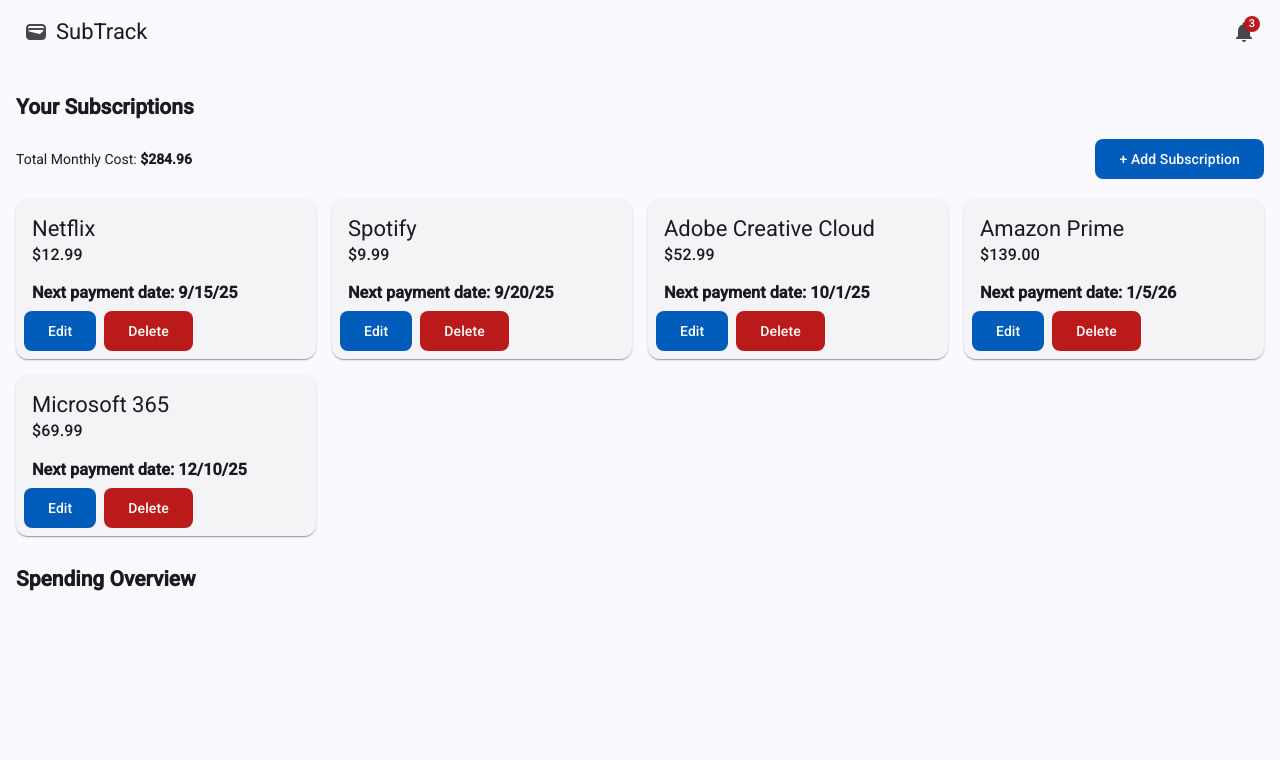
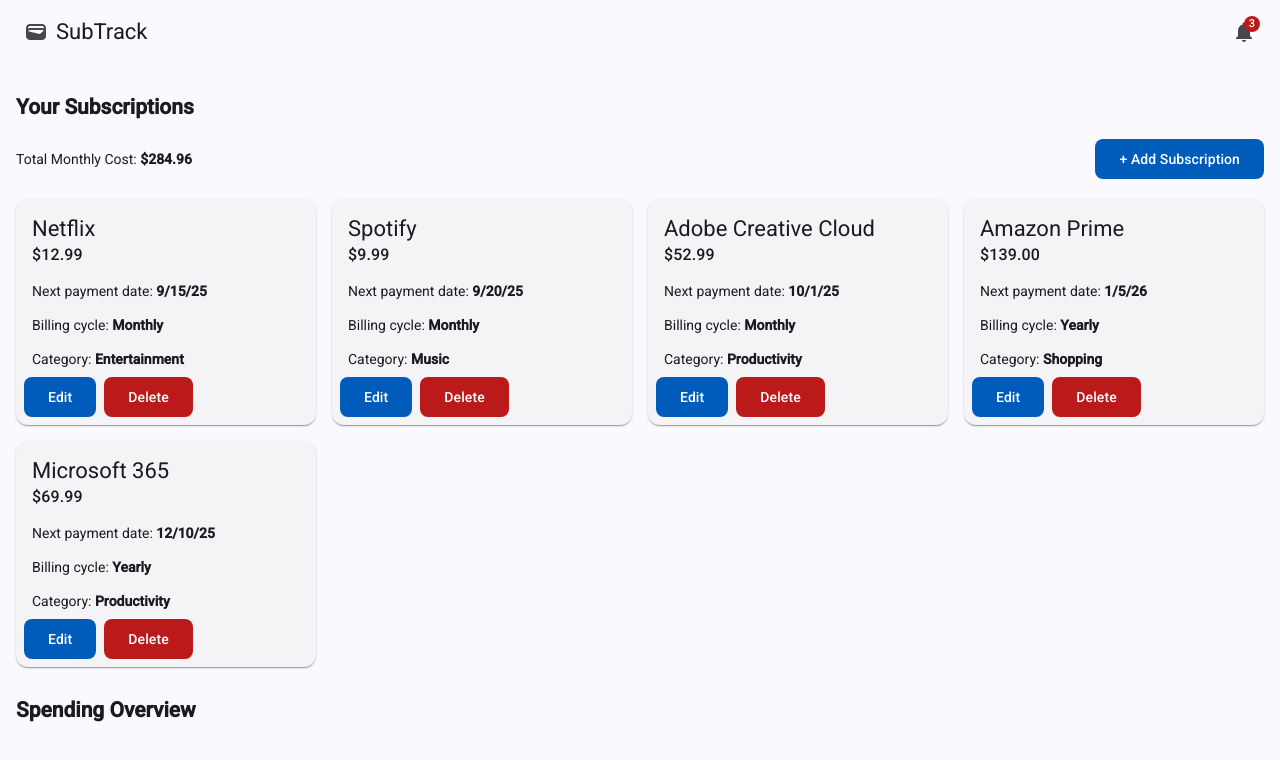
Before and after one commit to CodeWithKarol/sub-track-mvp, an Angular app: page / in a window 1280 px wide. Shown: the top 760 px of the page. Built offline with nearby package versions, Linux system fonts and the light colour scheme.

Commit message:
feat: Add category field to subscription management
Introduces a category field to subscriptions, allowing users to specify and view the category for each subscription. Updates both the subscription list and update dialog UI and logic to support category selection and display.

```diff
--- a/src/app/subscription-list/subscription-list.html
+++ b/src/app/subscription-list/subscription-list.html
@@ -16,7 +16,9 @@
           <mat-card-subtitle>{{ subscription.cost | currency }}</mat-card-subtitle>
         </mat-card-header>
         <mat-card-content>
-          <h3>Next payment date: {{ subscription.nextPaymentDate | date: 'shortDate' }}</h3>
+          <p>Next payment date: <b>{{ subscription.nextPaymentDate | date: 'shortDate' }}</b></p>
+          <p>Billing cycle: <b>{{ subscription.billingCycle | titlecase }}</b></p>
+          <p>Category: <b>{{ subscription.category }}</b></p>
         </mat-card-content>
         <mat-card-actions class="card-actions">
           <button matButton="filled" (click)="updateSubscription(subscription)">Edit</button>
--- a/src/app/subscription-list/subscription-list.ts
+++ b/src/app/subscription-list/subscription-list.ts
@@ -1,7 +1,7 @@
 import { Component, inject, OnInit } from '@angular/core';
 import { MatCardModule } from '@angular/material/card';
 import { MatButtonModule } from '@angular/material/button';
-import { CurrencyPipe, DatePipe } from '@angular/common';
+import { CurrencyPipe, DatePipe, TitleCasePipe, UpperCasePipe } from '@angular/common';
 import { SubscriptionsData } from '../subscriptions-data';
 import { MatDialog } from '@angular/material/dialog';
 import { DeleteSubscriptionDialog } from '../delete-subscription-dialog/delete-subscription-dialog';
@@ -12,7 +12,7 @@
 
 @Component({
   selector: 'app-subscription-list',
-  imports: [MatCardModule, MatButtonModule, CurrencyPipe, DatePipe],
+  imports: [MatCardModule, MatButtonModule, CurrencyPipe, DatePipe, TitleCasePipe],
   templateUrl: './subscription-list.html',
   styleUrl: './subscription-list.scss',
 })
--- a/src/app/update-subscription-dialog/update-subscription-dialog.html
+++ b/src/app/update-subscription-dialog/update-subscription-dialog.html
@@ -3,17 +3,17 @@
   <form [formGroup]="form">
     <mat-form-field appearance="outline">
       <mat-label>Service Name</mat-label>
-      <input matInput formControlName="serviceName" />
+      <input matInput formControlName="serviceName"/>
     </mat-form-field>
 
     <mat-form-field appearance="outline">
       <mat-label>Cost</mat-label>
-      <input matInput formControlName="cost" type="number" />
+      <input matInput formControlName="cost" type="number"/>
     </mat-form-field>
 
-    <mat-form-field>
+    <mat-form-field appearance="outline">
       <mat-label>Choose a date</mat-label>
-      <input matInput [matDatepicker]="picker" formControlName="nextPaymentDate" />
+      <input matInput [matDatepicker]="picker" formControlName="nextPaymentDate"/>
       <mat-hint>MM/DD/YYYY</mat-hint>
       <mat-datepicker-toggle matIconSuffix [for]="picker"></mat-datepicker-toggle>
       <mat-datepicker #picker></mat-datepicker>
@@ -28,6 +28,16 @@
         }
       </mat-select>
     </mat-form-field>
+
+    <mat-form-field appearance="outline">
+      <mat-label>Category</mat-label>
+      <mat-select [(value)]="selectedCategory" formControlName="category">
+        <mat-option></mat-option>
+        @for (option of categories; track option) {
+          <mat-option [value]="option.value">{{ option.viewValue }}</mat-option>
+        }
+      </mat-select>
+    </mat-form-field>
   </form>
 </mat-dialog-content>
 <mat-dialog-actions>
--- a/src/app/update-subscription-dialog/update-subscription-dialog.ts
+++ b/src/app/update-subscription-dialog/update-subscription-dialog.ts
@@ -31,12 +31,20 @@
     { value: 'monthly', viewValue: 'Monthly' },
     { value: 'yearly', viewValue: 'Yearly' },
   ];
-  protected readonly selectedBillingCycle = signal(this.data?.billingCycle ?? 'monthly');
-  form = this.fb.group({
+  protected selectedBillingCycle = signal(this.data?.billingCycle ?? 'monthly');
+  protected selectedCategory = signal(this.data?.category ?? 'Entertainment');
+  protected readonly categories = [
+    { value: 'Entertainment', viewValue: 'Entertainment' },
+    { value: 'Music', viewValue: 'Music' },
+    { value: 'Productivity', viewValue: 'Productivity' },
+    { value: 'Shopping', viewValue: 'Shopping' },
+  ];
+  protected form = this.fb.group({
     serviceName: [this.data?.serviceName, Validators.required],
     cost: [this.data?.cost, [Validators.required, Validators.min(0)]],
     nextPaymentDate: [new Date(this.data?.nextPaymentDate), Validators.required],
     billingCycle: [this.data?.billingCycle, Validators.required],
+    category: [this.data?.category, Validators.required],
   });
 
   confirmUpdate(): void {
```
